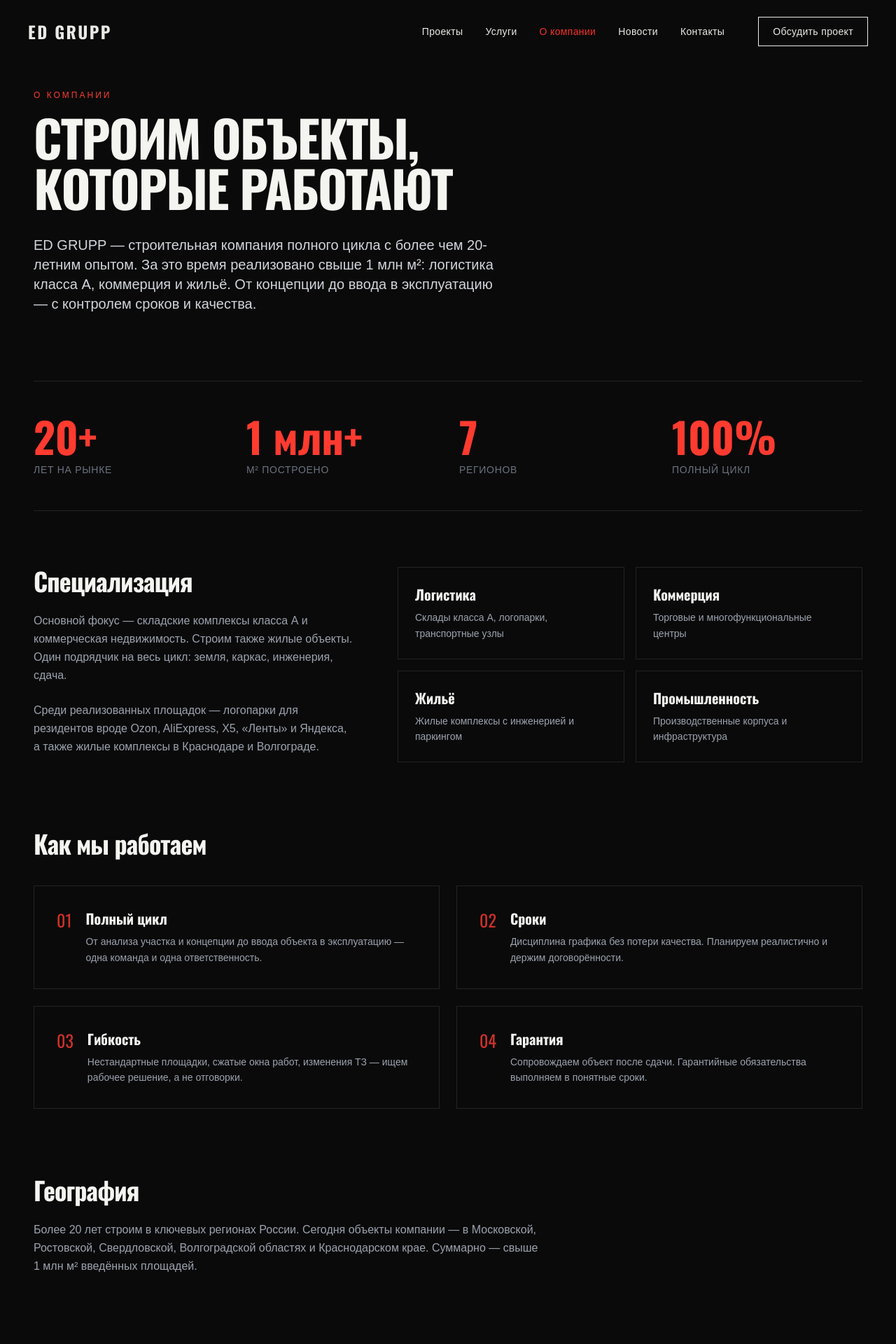
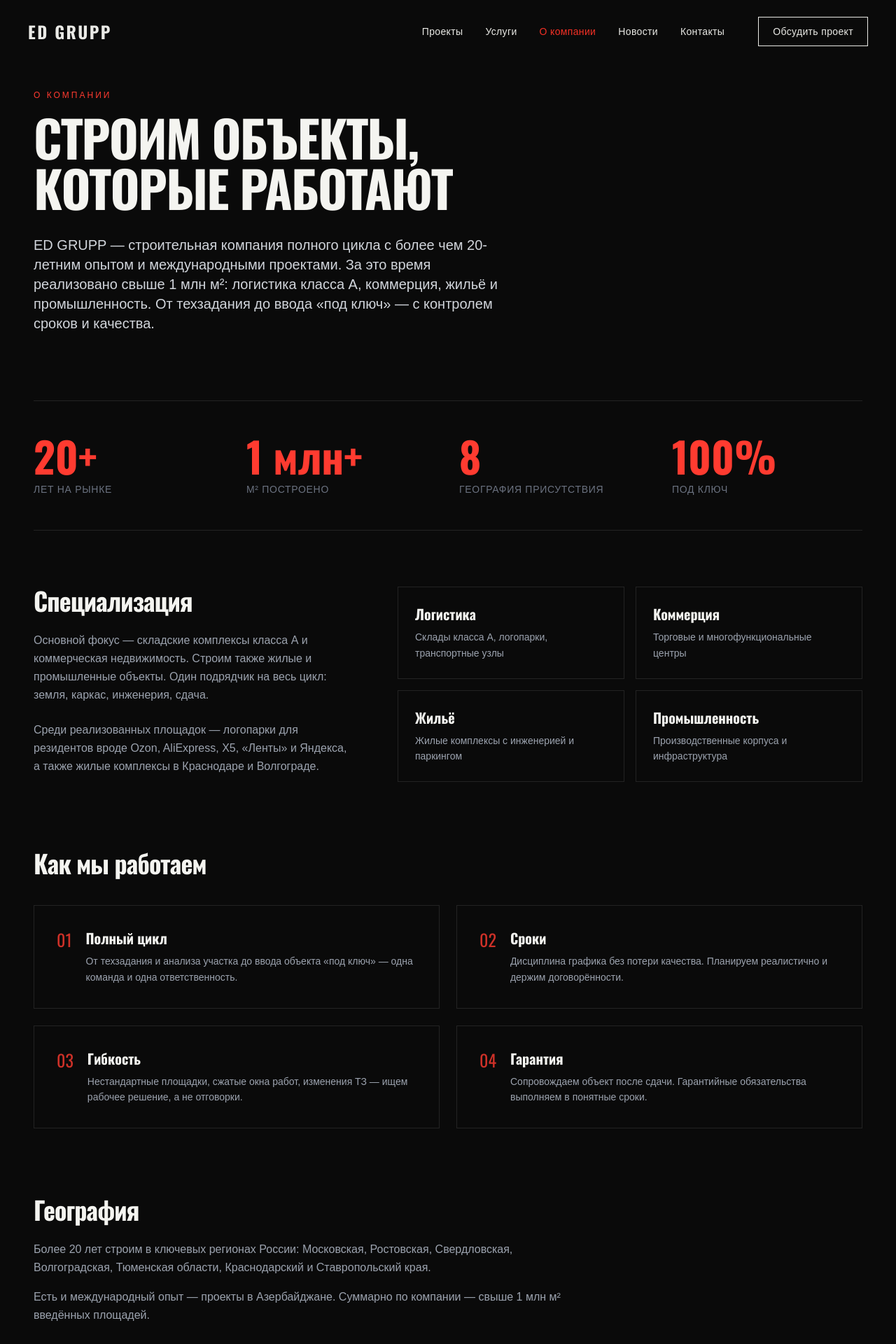
Before and after one commit to Pugmeister/ed-grupp, a React (Vite) app: page /about in a window 1280 px wide. Shown: the top 1920 px of the page at 70% size. Built offline with nearby package versions, Linux system fonts and the light colour scheme; a web font is replaced by a local one.

Commit message:
Обновлена страница о компании

```diff
--- a/src/pages/About/About.jsx
+++ b/src/pages/About/About.jsx
@@ -4,7 +4,7 @@ import { img } from '../../utils/asset'
 const principles = [
   {
     title: 'Полный цикл',
-    text: 'От анализа участка и концепции до ввода объекта в эксплуатацию — одна команда и одна ответственность.',
+    text: 'От техзадания и анализа участка до ввода объекта «под ключ» — одна команда и одна ответственность.',
   },
   {
     title: 'Сроки',
@@ -20,7 +20,7 @@ const principles = [
   },
 ]
 
-// Положи файлы в public/images/licenses/ (01.jpg, 02.jpg…)
+// Файлы: public/images/licenses/01.jpg … 06.jpg
 const licenses = [
   { src: img('images/licenses/01.jpg'), alt: 'Лицензия / допуск 1' },
   { src: img('images/licenses/02.jpg'), alt: 'Лицензия / допуск 2' },
@@ -45,19 +45,21 @@ export default function About() {
             КОТОРЫЕ РАБОТАЮТ
           </h1>
           <p className="text-gray-300 text-lg sm:text-xl leading-relaxed max-w-2xl">
-            ED GRUPP — строительная компания полного цикла с более чем 20-летним опытом.
-            За это время реализовано свыше 1&nbsp;млн&nbsp;м²: логистика класса&nbsp;А, коммерция
-            и жильё. От концепции до ввода в эксплуатацию — с контролем сроков и качества.
+            ED GRUPP — строительная компания полного цикла с более чем 20-летним
+            опытом и международными проектами. За это время реализовано свыше
+            1&nbsp;млн&nbsp;м²: логистика класса&nbsp;А, коммерция, жильё и
+            промышленность. От техзадания до ввода «под ключ» — с контролем
+            сроков и качества.
           </p>
         </header>
 
-        {/* Цифры — только то, что можно защищать */}
+        {/* Цифры */}
         <section className="grid grid-cols-2 md:grid-cols-4 gap-8 mb-20 py-12 border-y border-white/10">
           {[
             { value: '20+', label: 'Лет на рынке' },
             { value: '1 млн+', label: 'м² построено' },
-            { value: '7', label: 'Регионов' },
-            { value: '100%', label: 'Полный цикл' },
+            { value: '8', label: 'География присутствия' },
+            { value: '100%', label: 'Под ключ' },
           ].map((item) => (
             <div key={item.label} className="text-center md:text-left">
               <div className="font-display text-4xl sm:text-5xl md:text-6xl font-bold text-accent">
@@ -70,7 +72,7 @@ export default function About() {
           ))}
         </section>
 
-        {/* Специализация + фокус */}
+        {/* Специализация */}
         <section className="grid grid-cols-1 lg:grid-cols-12 gap-12 lg:gap-16 mb-24">
           <div className="lg:col-span-5">
             <h2 className="font-display text-3xl sm:text-4xl font-bold mb-6 tracking-tight">
@@ -78,13 +80,13 @@ export default function About() {
             </h2>
             <p className="text-gray-400 leading-relaxed mb-6">
               Основной фокус — складские комплексы класса&nbsp;А и коммерческая
-              недвижимость. Строим также жилые объекты. Один подрядчик на весь цикл:
-              земля, каркас, инженерия, сдача.
+              недвижимость. Строим также жилые и промышленные объекты. Один
+              подрядчик на весь цикл: земля, каркас, инженерия, сдача.
             </p>
             <p className="text-gray-400 leading-relaxed">
               Среди реализованных площадок — логопарки для резидентов вроде Ozon,
-              AliExpress, X5, «Ленты» и Яндекса, а также жилые комплексы в Краснодаре
-              и Волгограде.
+              AliExpress, X5, «Ленты» и Яндекса, а также жилые комплексы в
+              Краснодаре и Волгограде.
             </p>
           </div>
           <div className="lg:col-span-7 grid grid-cols-1 sm:grid-cols-2 gap-4">
@@ -147,10 +149,14 @@ export default function About() {
           <h2 className="font-display text-3xl sm:text-4xl font-bold mb-6 tracking-tight">
             География
           </h2>
+          <p className="text-gray-400 leading-relaxed mb-4">
+            Более 20 лет строим в ключевых регионах России: Московская,
+            Ростовская, Свердловская, Волгоградская, Тюменская области,
+            Краснодарский и Ставропольский края.
+          </p>
           <p className="text-gray-400 leading-relaxed">
-            Более 20 лет строим в ключевых регионах России. Сегодня объекты компании —
-            в Московской, Ростовской, Свердловской, Волгоградской областях
-            и Краснодарском крае. Суммарно — свыше 1&nbsp;млн&nbsp;м² введённых площадей.
+            Есть и международный опыт — проекты в Азербайджане. Суммарно по
+            компании — свыше 1&nbsp;млн&nbsp;м² введённых площадей.
           </p>
         </section>
 
@@ -162,8 +168,8 @@ export default function About() {
                 Лицензии и допуски
               </h2>
               <p className="mt-3 text-gray-400 max-w-xl">
-                Документы, подтверждающие право выполнять строительные работы
-                и обязательства перед заказчиком.
+                Документы, подтверждающие право выполнять строительные работы и
+                обязательства перед заказчиком.
               </p>
             </div>
           </div>
@@ -200,8 +206,15 @@ export default function About() {
 
         {/* CTA */}
         <section className="text-center py-8 border-t border-white/10">
-          <p className="text-gray-400 mb-8 max-w-md mx-auto">
-            Есть участок, ТЗ или идея объекта — обсудим формат работы и сроки.
+          <p className="text-gray-500 mb-2 text-xs tracking-[0.2em] uppercase">
+            Следующий шаг
+          </p>
+          <p className="text-paper text-xl sm:text-2xl font-display font-bold mb-8 max-w-lg mx-auto leading-snug">
+            Есть техзадание?
+            <br />
+            <span className="text-gray-400 font-body text-base sm:text-lg font-normal">
+              Сделаем проект и построим «под ключ»
+            </span>
           </p>
           <Button to="/contacts" variant="accent">
             Обсудить проект
```
